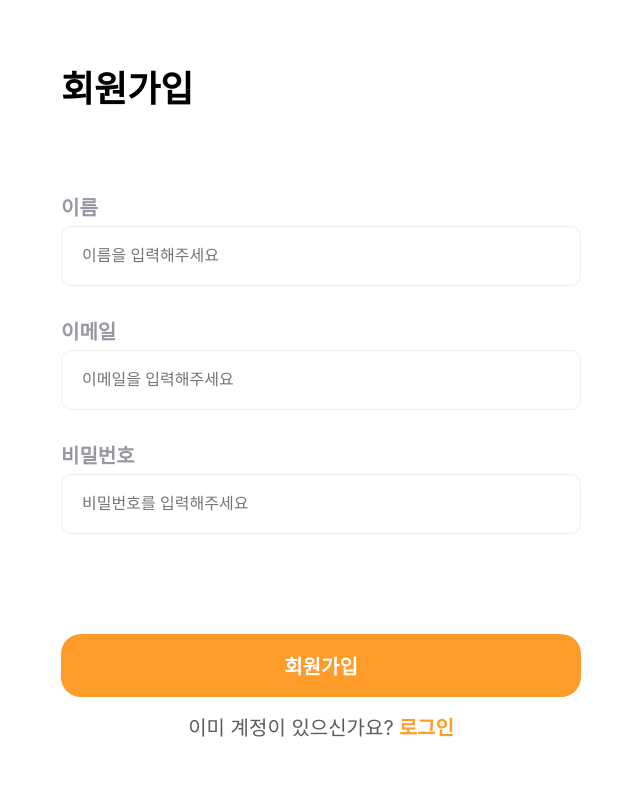
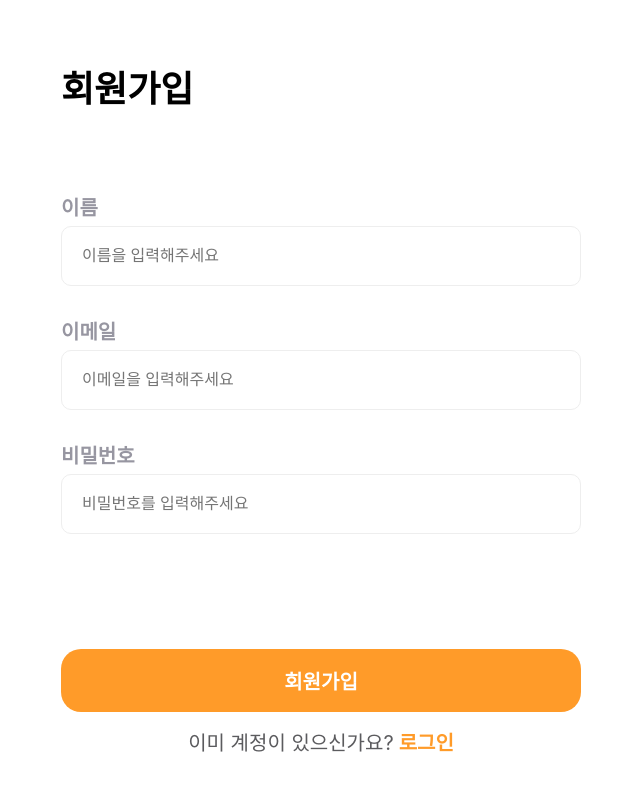
Before and after one commit to TEAM-4line/4line_frontend, a React (Create React App) app: page / in a window 1280 px wide. Shown: the top 790 px of the page, without its empty margins (319-959 px from the left). Built offline with nearby package versions, Linux system fonts and the light colour scheme.

Commit message:
Add: 라우터 추가

```diff
--- a/public/index.html
+++ b/public/index.html
@@ -14,7 +14,7 @@
       manifest.json provides metadata used when your web app is installed on a
       user's mobile device or desktop. See https://developers.google.com/web/fundamentals/web-app-manifest/
     -->
-    <link rel="manifest" href="%PUBLIC_URL%/manifest.json" />
+    <link rel="/manifest" href="%PUBLIC_URL%/manifest.json" />
     <!--
       Notice the use of %PUBLIC_URL% in the tags above.
       It will be replaced with the URL of the `public` folder during the build.
--- a/src/App.js
+++ b/src/App.js
@@ -1,10 +1,15 @@
 import "./App.css";
+import { Route, Routes } from "react-router-dom";
 import Signup from "./pages/Signup";
+import Login from "./pages/Login";
 
 function App() {
   return (
     <div>
-      <Signup />
+      <Routes>
+        <Route path="/" element={<Signup />} />
+        <Route path="/login" element={<Login />} />
+      </Routes>
     </div>
   );
 }
--- a/src/pages/Signup.js
+++ b/src/pages/Signup.js
@@ -107,7 +107,7 @@ const LoginButton = styled.button`
   cursor: pointer;
   width: 520px;
   height: 63px;
-  margin: 70px 40px 15px 40px;
+  margin: 85px 40px 15px 40px;
 `;
 
 const Already = styled.div`
```
